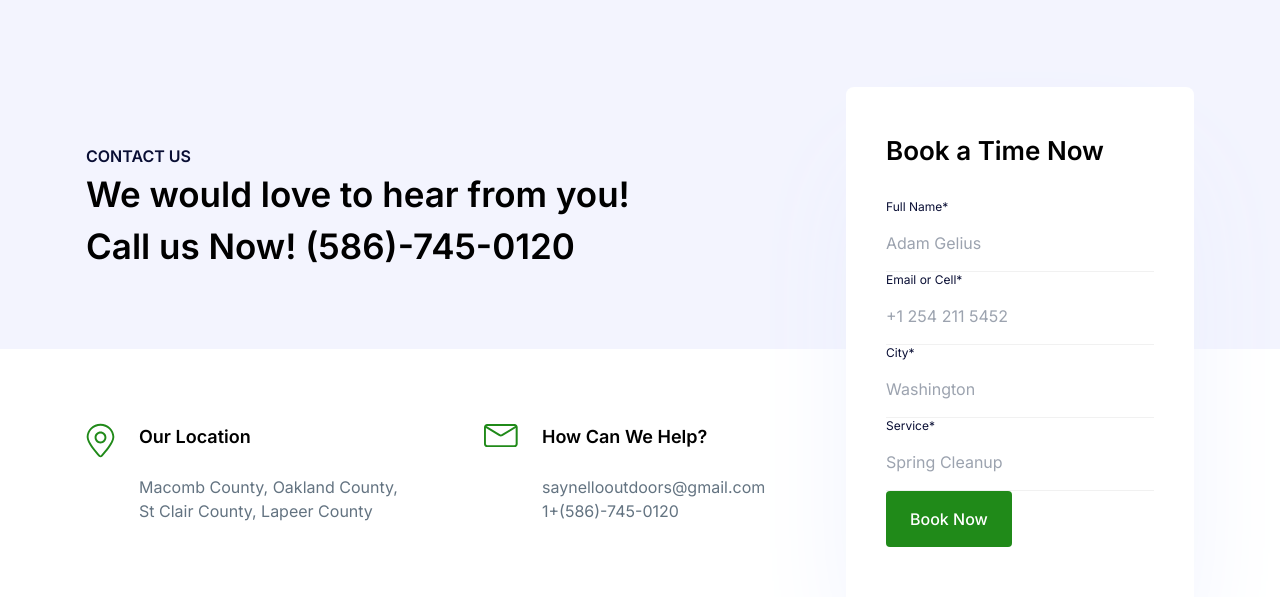
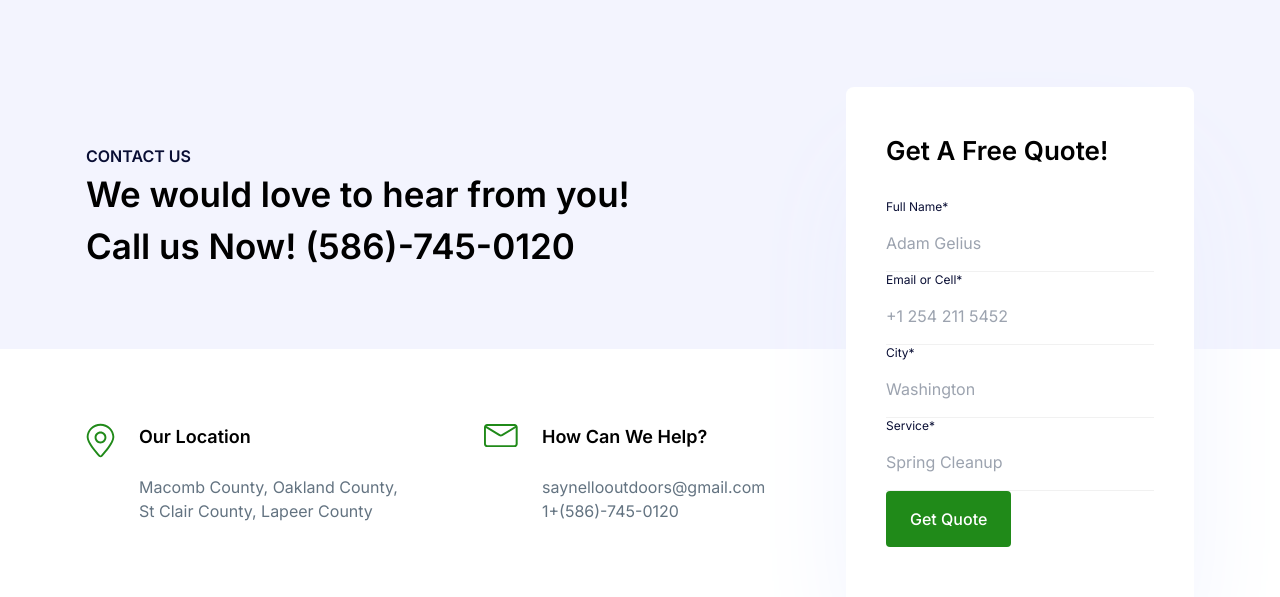
Before and after one commit to Jack-Saylor/SayNelloOutdoors.com, a plain HTML site: page index.html in a window 1280 px wide. Shown: the part 2200-2797 px from the top of the page. Drawn offline with nearby package versions, Linux system fonts and the light colour scheme.

Commit message:
Update index.html

```diff
--- a/index.html
+++ b/index.html
@@ -836,7 +836,7 @@
               " data-wow-delay=".2s
               " style="visibility: hidden; animation-delay: 0.2s; animation-name: none;">
               <h3 class="font-semibold mb-8 text-2xl md:text-[26px]">
-                Book a Time Now
+                Get A Free Quote!
               </h3>
               <form id="myForm">
                   <label for="fullName" class="block text-xs text-dark">Full Name*</label>
@@ -885,7 +885,7 @@
                       duration-300
                       ease-in-out
                     ">
-                    Book Now
+                    Get Quote
                   </button>
                 </div>
               </form>
```
